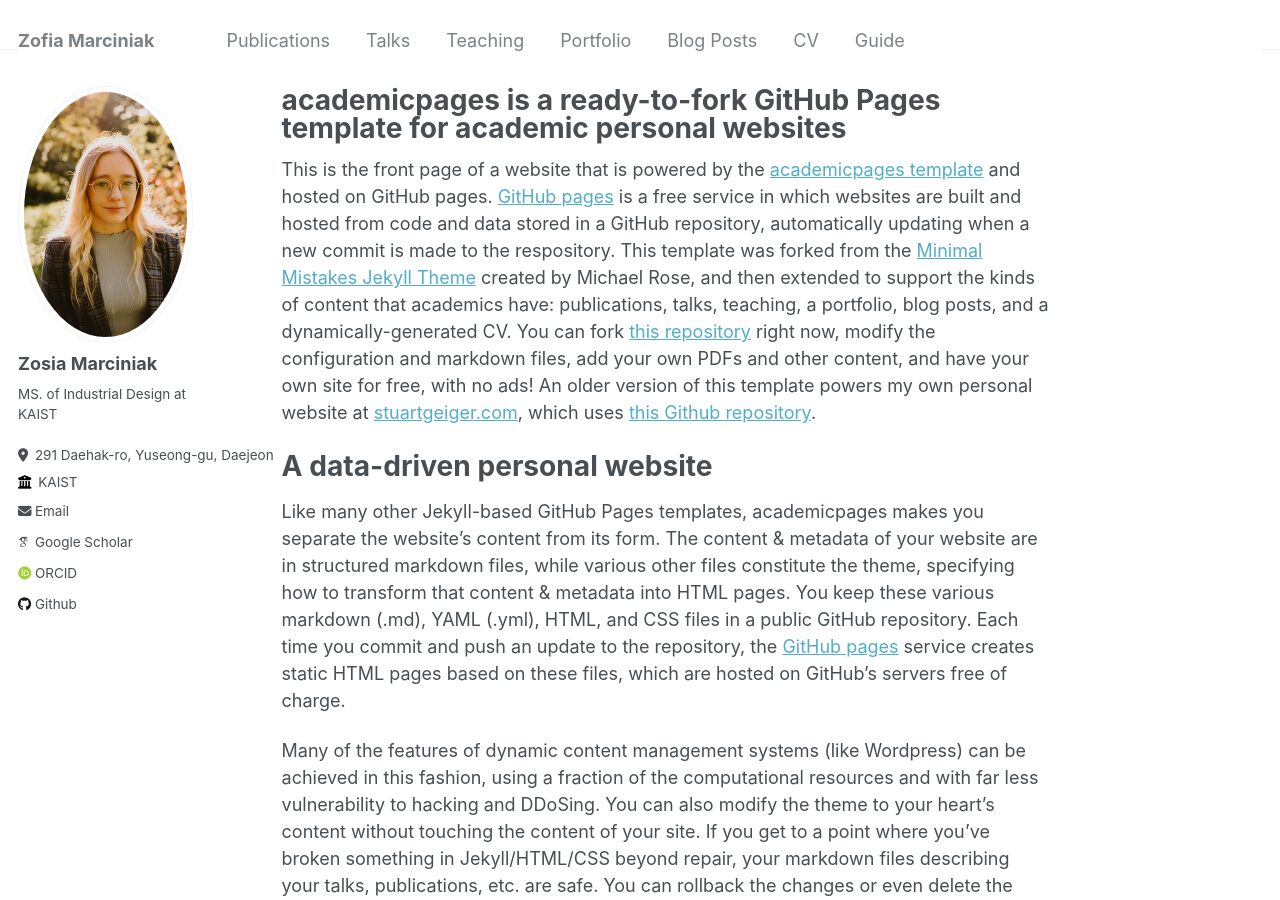
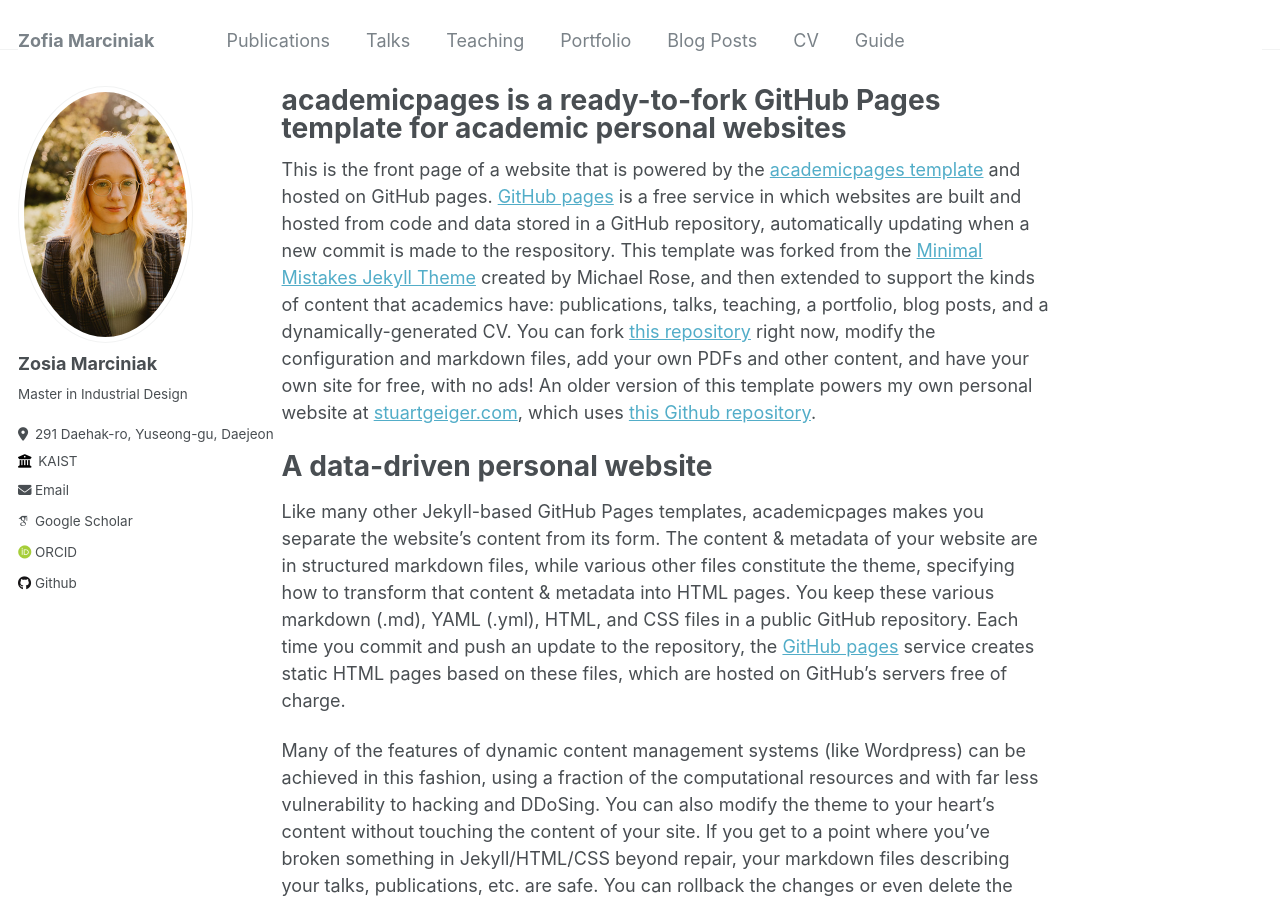
Before and after one commit to zosia-hci/zosia-hci.github.io, a Jekyll site: the page built from _pages/about.md, in a window 1280 px wide and 900 px high. Built offline with Jekyll 4.4.1, drawn with Linux system fonts in a browser that asks for light colours; some web fonts are replaced.

Commit message:
Update _config.yml

```diff
--- a/_config.yml
+++ b/_config.yml
@@ -10,8 +10,8 @@
 locale                   : "en-US"
 title                    : "Zofia Marciniak"
 title_separator          : "-"
-name                     : &name "Zofia Marciniak"
-description              : &description "Master Student of Industrial Design at KAIST"
+name                     : "Zofia Marciniak"
+description              : "Master Student of Industrial Design at KAIST"
 url                      : https://zosia-hci.github.io # the base hostname & protocol for your site e.g. "https://mmistakes.github.io"
 baseurl                  : "" # the subpath of your site, e.g. "/blog"
 repository               : "zosia-hci/zosia-hci.github.io"
@@ -23,8 +23,8 @@ author:
   # Biographic information
   avatar           : "profile-pic-300x450.jpg"
   name             : "Zosia Marciniak"
-  pronouns         : "" # example: "she/her"
-  bio              : "MS. of Industrial Design at KAIST"
+  pronouns         : #"" # example: "she/her"
+  bio              : "Master in Industrial Design"
   location         : "291 Daehak-ro, Yuseong-gu, Daejeon"
   employer         : "KAIST"
   uri              : # URL
```
